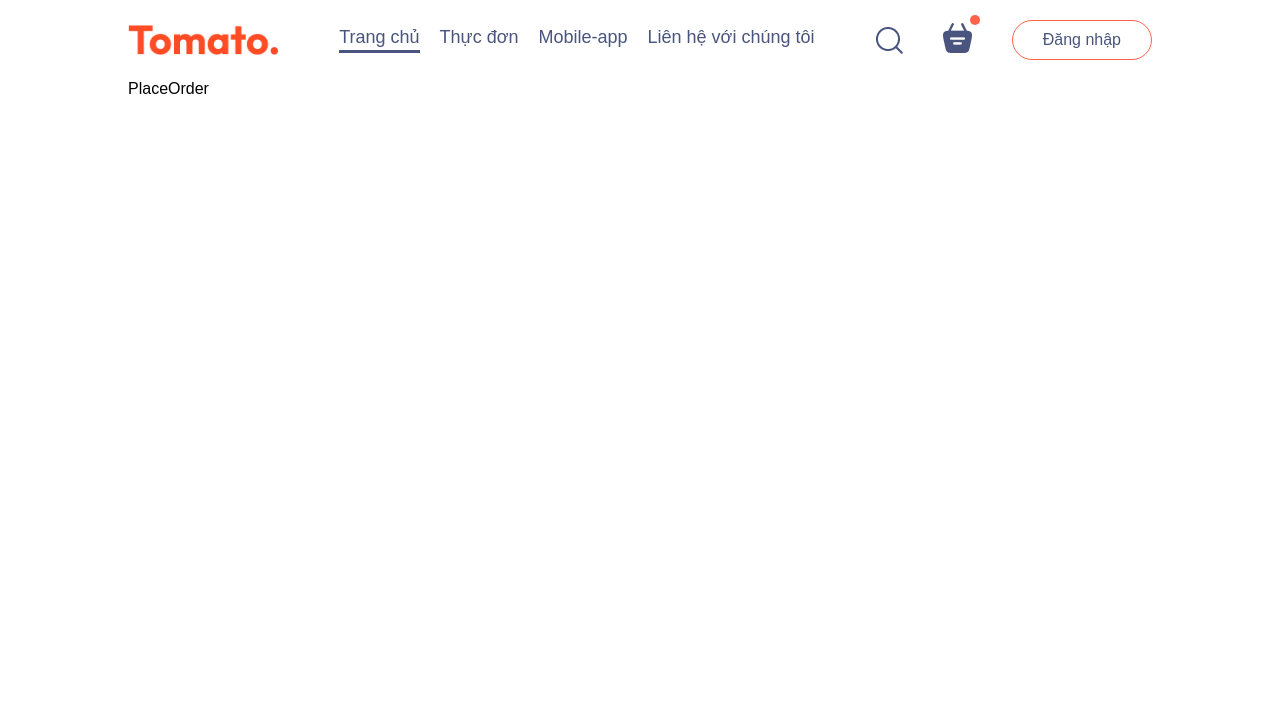
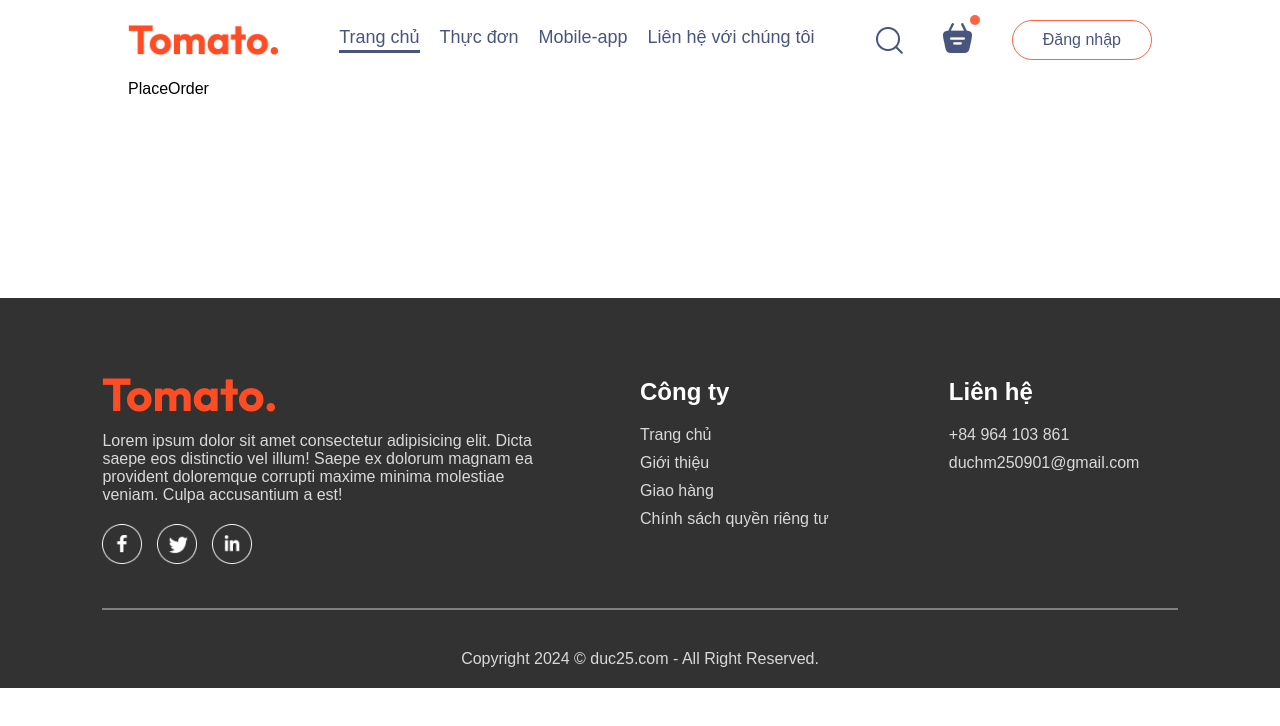
Before and after one commit to haduc25/Projects-2024, a React (Vite) app in the folder MERNStack-2024/do-an-nhanh-268/frontend/: page /dat-hang in a window 1280 px wide. Shown: the top 726 px of the page. Built offline with nearby package versions, Linux system fonts and the light colour scheme; a web font is replaced by a local one.

Commit message:
Update & Create: FoodItem, Home, Footer

```diff
--- a/MERNStack-2024/do-an-nhanh-268/frontend/src/App.jsx
+++ b/MERNStack-2024/do-an-nhanh-268/frontend/src/App.jsx
@@ -4,9 +4,11 @@ import Navbar from './components/Navbar/Navbar';
 import Home from './pages/Home/Home';
 import Cart from './pages/Cart/Cart';
 import PlaceOrder from './pages/PlaceOrder/PlaceOrder';
+import Footer from './components/Footer/Footer';
 
 const App = () => {
     return (
+        <>
             <div className="app">
                 <Navbar />
                 <Routes>
@@ -15,6 +17,8 @@ const App = () => {
                     <Route path="/dat-hang" element={<PlaceOrder />} />
                 </Routes>
             </div>
+            <Footer />
+        </>
     );
 };
 
--- a/MERNStack-2024/do-an-nhanh-268/frontend/src/components/FoodDisplay/FoodDisplay.jsx
+++ b/MERNStack-2024/do-an-nhanh-268/frontend/src/components/FoodDisplay/FoodDisplay.jsx
@@ -9,7 +9,9 @@ const FoodDisplay = ({ category }) => {
         <div className="food-display" id="food-display">
             <h2 onClick={() => console.log('food_list: ', food_list)}>Các món ăn hàng đầu</h2>
             <div className="food-display-list">
-                {food_list.map((item, index) => (
+                {food_list.map(
+                    (item, index) =>
+                        (category === 'All' || category === item.category) && (
                             <FoodItem
                                 key={index}
                                 id={item._id}
@@ -18,9 +20,9 @@ const FoodDisplay = ({ category }) => {
                                 description={item.description}
                                 image={item.image}
                             />
-                ))}
+                        ),
+                )}
             </div>
-            <p>FoodDisplay</p>
         </div>
     );
 };
--- a/MERNStack-2024/do-an-nhanh-268/frontend/src/components/FoodItem/FoodItem.jsx
+++ b/MERNStack-2024/do-an-nhanh-268/frontend/src/components/FoodItem/FoodItem.jsx
@@ -1,38 +1,15 @@
-import { useContext, useState } from 'react';
+import { useContext } from 'react';
 import { assets } from '../../assets/assets_vn';
 import './FoodItem.css';
 import { StoreContext } from '../../context/StoreContext';
 
 const FoodItem = ({ id, name, price, description, image }) => {
-    const [itemCount, setItemCount] = useState(0);
     const { cartItems, addToCart, removeFromCart } = useContext(StoreContext);
 
     return (
         <div className="food-item">
             <div className="food-item-img-container">
                 <img src={image} alt="" className="food-item-image" />
-                {/* {!itemCount ? (
-                    <img
-                        onClick={() => setItemCount((prev) => prev + 1)}
-                        src={assets.add_icon_white}
-                        alt="add icon"
-                        className="add"
-                    />
-                ) : (
-                    <div className="food-item-counter">
-                        <img
-                            onClick={() => setItemCount((prev) => prev - 1)}
-                            src={assets.remove_icon_red}
-                            alt="remove icon"
-                        />
-                        <p>{itemCount}</p>
-                        <img
-                            onClick={() => setItemCount((prev) => prev + 1)}
-                            src={assets.add_icon_green}
-                            alt="add icon 2"
-                        />
-                    </div>
-                )} */}
 
                 {!cartItems[id] ? (
                     <img onClick={() => addToCart(id)} src={assets.add_icon_white} alt="add icon" className="add" />
@@ -43,8 +20,6 @@ const FoodItem = ({ id, name, price, description, image }) => {
                         <img onClick={() => addToCart(id)} src={assets.add_icon_green} alt="add icon 2" />
                     </div>
                 )}
-
-                {console.log('cartItems[id]: ', cartItems[id])}
             </div>
             <div className="food-item-info">
                 <div className="food-item-name-rating">
--- /dev/null
+++ b/MERNStack-2024/do-an-nhanh-268/frontend/src/components/Footer/Footer.css
@@ -0,0 +1,53 @@
+.footer {
+    color: #d9d9d9;
+    background-color: #323232;
+    display: flex;
+    flex-direction: column;
+    align-items: center;
+    gap: 20px;
+    padding: 20px 8vw;
+    padding-top: 80px;
+    margin-top: 200px;
+}
+
+.footer-content {
+    width: 100%;
+    display: grid;
+    grid-template-columns: 2fr 1fr 1fr; /* Cấu trúc cột */
+    gap: 80px; /* Khoảng cách giữa các cột */
+}
+
+.footer-content-left,
+.footer-content-center,
+.footer-content-right {
+    display: flex;
+    flex-direction: column;
+    align-items: start;
+    gap: 20px;
+}
+
+.footer-content-left li,
+.footer-content-center li,
+.footer-content-right li {
+    list-style: none;
+    margin-bottom: 10px;
+    cursor: pointer;
+}
+
+.footer-content-center h2,
+.footer-content-right h2 {
+    color: #fff;
+}
+
+.footer-social-icons img {
+    width: 40px;
+    margin-right: 15px;
+}
+
+.footer hr {
+    width: 100%;
+    height: 2px;
+    margin: 20px 0;
+    background-color: grey;
+    border: none;
+}
--- /dev/null
+++ b/MERNStack-2024/do-an-nhanh-268/frontend/src/components/Footer/Footer.jsx
@@ -0,0 +1,44 @@
+import { assets } from '../../assets/assets_vn';
+import './Footer.css';
+
+const Footer = () => {
+    return (
+        <div className="footer">
+            <div className="footer-content">
+                <div className="footer-content-left">
+                    <img src={assets.logo} alt="logo" />
+                    <p>
+                        Lorem ipsum dolor sit amet consectetur adipisicing elit. Dicta saepe eos distinctio vel illum!
+                        Saepe ex dolorum magnam ea provident doloremque corrupti maxime minima molestiae veniam. Culpa
+                        accusantium a est!
+                    </p>
+                    <div className="footer-social-icons">
+                        <img src={assets.facebook_icon} alt="facebook icon" />
+                        <img src={assets.twitter_icon} alt="twitter icon" />
+                        <img src={assets.linkedin_icon} alt="linkedin icon" />
+                    </div>
+                </div>
+                <div className="footer-content-center">
+                    <h2>Công ty</h2>
+                    <ul>
+                        <li>Trang chủ</li>
+                        <li>Giới thiệu</li>
+                        <li>Giao hàng</li>
+                        <li>Chính sách quyền riêng tư</li>
+                    </ul>
+                </div>
+                <div className="footer-content-right">
+                    <h2>Liên hệ</h2>
+                    <ul>
+                        <li>+84 964 103 861</li>
+                        <li>duchm250901@gmail.com</li>
+                    </ul>
+                </div>
+            </div>
+            <hr />
+            <p className="footer-copyright">Copyright 2024 © duc25.com - All Right Reserved.</p>
+        </div>
+    );
+};
+
+export default Footer;
--- a/MERNStack-2024/do-an-nhanh-268/frontend/src/pages/Home/Home.jsx
+++ b/MERNStack-2024/do-an-nhanh-268/frontend/src/pages/Home/Home.jsx
@@ -1,8 +1,8 @@
+import { useState } from 'react';
 import './Home.css';
 import Header from '../../components/Header/Header';
 import ExploreMenu from '../../components/ExploreMenu/ExploreMenu';
 import FoodDisplay from '../../components/FoodDisplay/FoodDisplay';
-import { useState } from 'react';
 
 const Home = () => {
     const [category, setCategory] = useState('All');
@@ -11,7 +11,6 @@ const Home = () => {
             <Header />
             <ExploreMenu category={category} setCategory={setCategory} />
             <FoodDisplay category={category} />
-            <div style={{ height: '400px' }}></div>
         </div>
     );
 };
```
Lines whose indentation alone changed are shown as unchanged.
